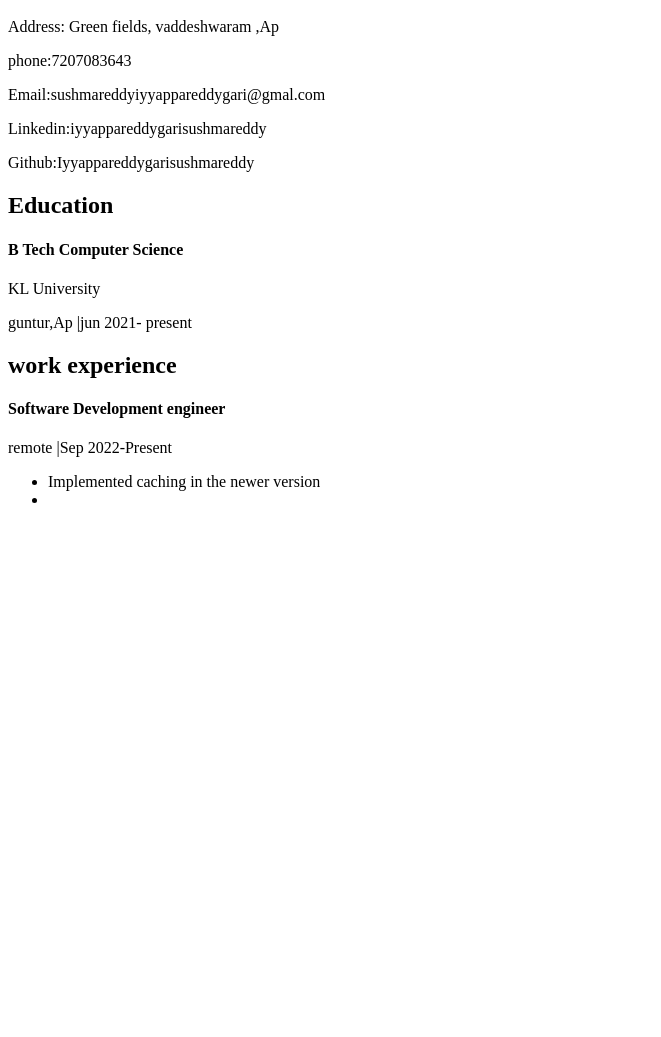
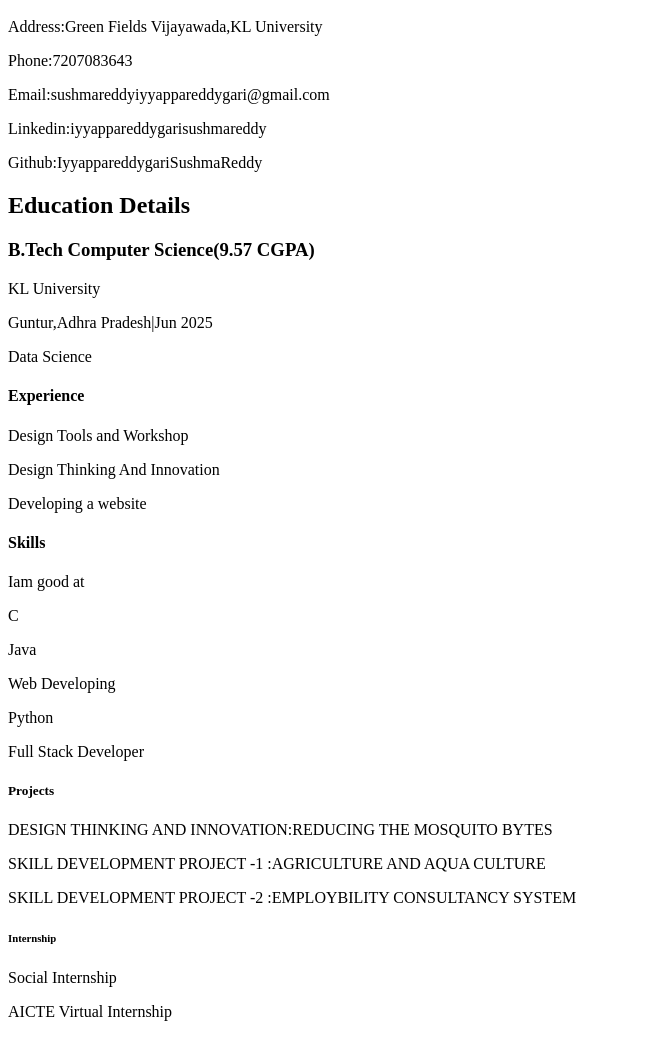
Before and after one commit to IyyappareddygariSushmaReddy/resume, a plain HTML site: page index.html in a window 1280 px wide. Shown: the part 48-1085 px from the top of the page, without its empty margins (0-661 px from the left). Before the commit the page ends 800 px from the top, so only its background shows below. Drawn offline with Linux system fonts and the light colour scheme.

Commit message:
add some more changes

```diff
--- a/index.html
+++ b/index.html
@@ -1,46 +1,93 @@
 <html>
     <head>
-        <title>Resume</title>
-
-
+        <title>
+            Resume
+        </title>
         </head>
         <body>
-        <h1>IYYAPPAREDDYGARI SUSHMA REDDY</h1>
             <div class="personal-info">
-            <p>Address: Green fields, vaddeshwaram ,Ap</p>
+                <h1>
+                    IYYAPPAREDDYGARI SUSHMA REDDY
+                </h1>
                 <p>
-                phone:7207083643
+                    Address:Green Fields Vijayawada,KL University
                 </p>
                 <p>
-                Email:sushmareddyiyyappareddygari@gmal.com
+                    Phone:7207083643
+                </p>
+
+                <p>
+                    Email:sushmareddyiyyappareddygari@gmail.com
                 </p>
                 <p>
                      Linkedin:iyyappareddygarisushmareddy
                 </p>
                 <p>
-                Github:Iyyappareddygarisushmareddy
+                    Github:IyyappareddygariSushmaReddy
                 </p>
             </div>
-        <div class="Education-section">
-            <h2>Education</h2>
-            <h4>B Tech Computer Science</h4>
-            <p>KL University</p>
-            <p>guntur,Ap |jun 2021- present</p>
+            <div class="education-section">
+                <h2>
+                    Education Details
+                </h2>
+                <h3>B.Tech Computer Science(9.57 CGPA)</h3>
+                <p>
+                   KL University
+                </p>
+                <p>
+                    Guntur,Adhra Pradesh|Jun 2025
+                </p>
+                <p>Data Science</p>
             </div>
-        <div class="WORK EXPERIENCE">
-            <h2>work experience</h2>
-            <h4>Software Development engineer</h4>
-            <p>remote |Sep 2022-Present</p>
-            <ul>
-                <li>
-                    Implemented caching in the newer version
-                </li>
-                <li>
-
-                </li>
-            </ul>
+            <div class="Experiecnce-section">
+                <h4>
+                    Experience
+                </h4>
+                <p>Design Tools and Workshop</p>
+                <p>
+                    Design Thinking And Innovation
+                    </p>
+                    <p>
+                      Developing a website
+                    </p>
             </div>
-
+            <div class="Skill-section">
+                <h4>Skills</h4>
+                <p>
+                    Iam good at
+                </p>
+                <p>
+                    C
+                </p>
+                <p>
+                    Java
+                </p>
+                <p>
+                    Web Developing
+                </p>
+                <p>
+                    Python
+                </p>
+                <p>
+                    Full Stack Developer
+                </p>
+            </div>
+            <div class="Project-section">
+                <h5>Projects</h5>
+                <p>
+                    DESIGN THINKING AND INNOVATION:REDUCING THE MOSQUITO BYTES
+                    </p>
+                    <p>SKILL DEVELOPMENT PROJECT -1 :AGRICULTURE AND AQUA CULTURE</p>
+                   <p>SKILL DEVELOPMENT PROJECT -2 :EMPLOYBILITY CONSULTANCY SYSTEM
+                </p>
+            </div>
+            <div class="internship-section">
+                <h6>Internship</h6>
+                <p>Social Internship
+                    </p>
+                    <p>
+                    AICTE Virtual Internship</p>
+            </div>
 
 
         </body>
```
Lines whose indentation alone changed are shown as unchanged.
